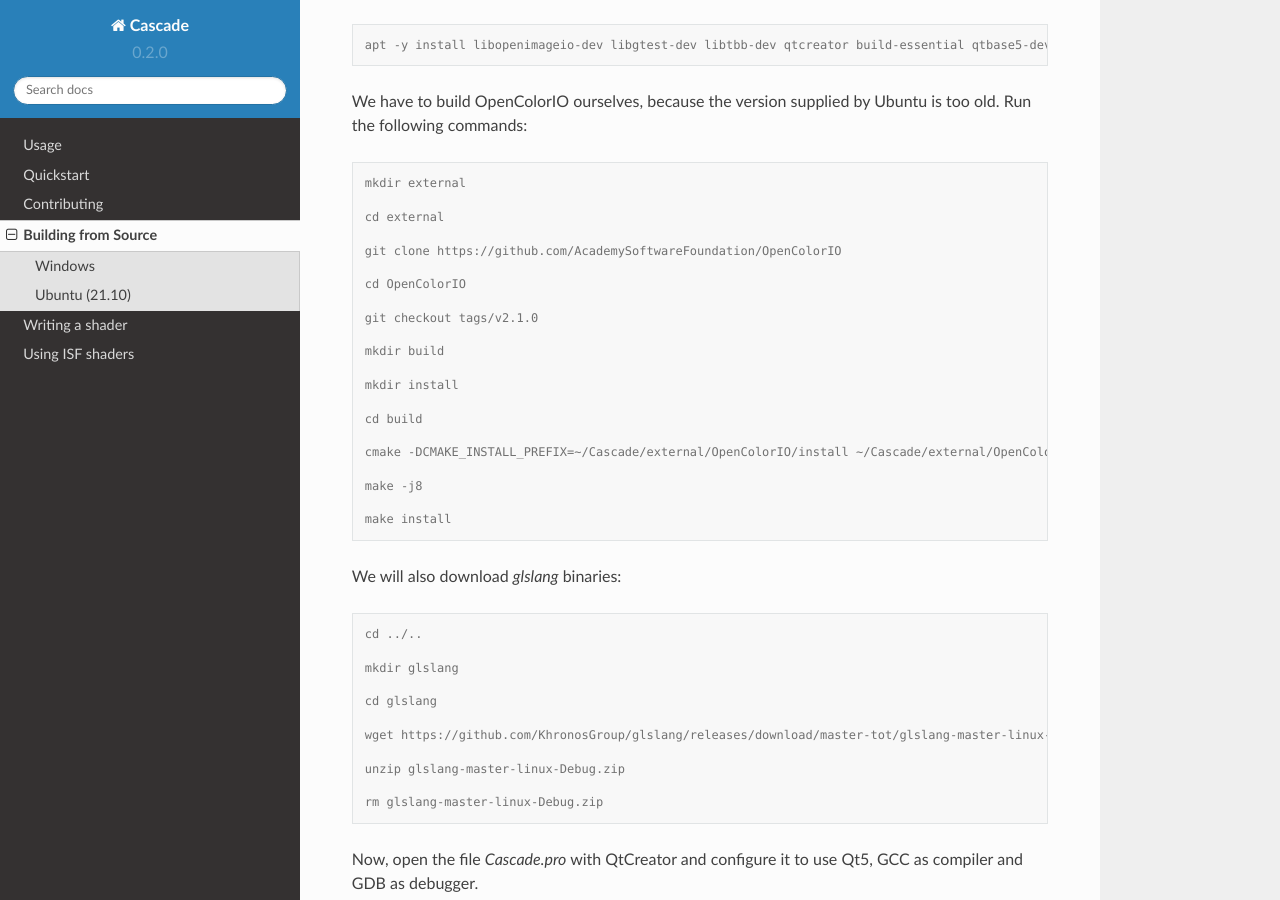
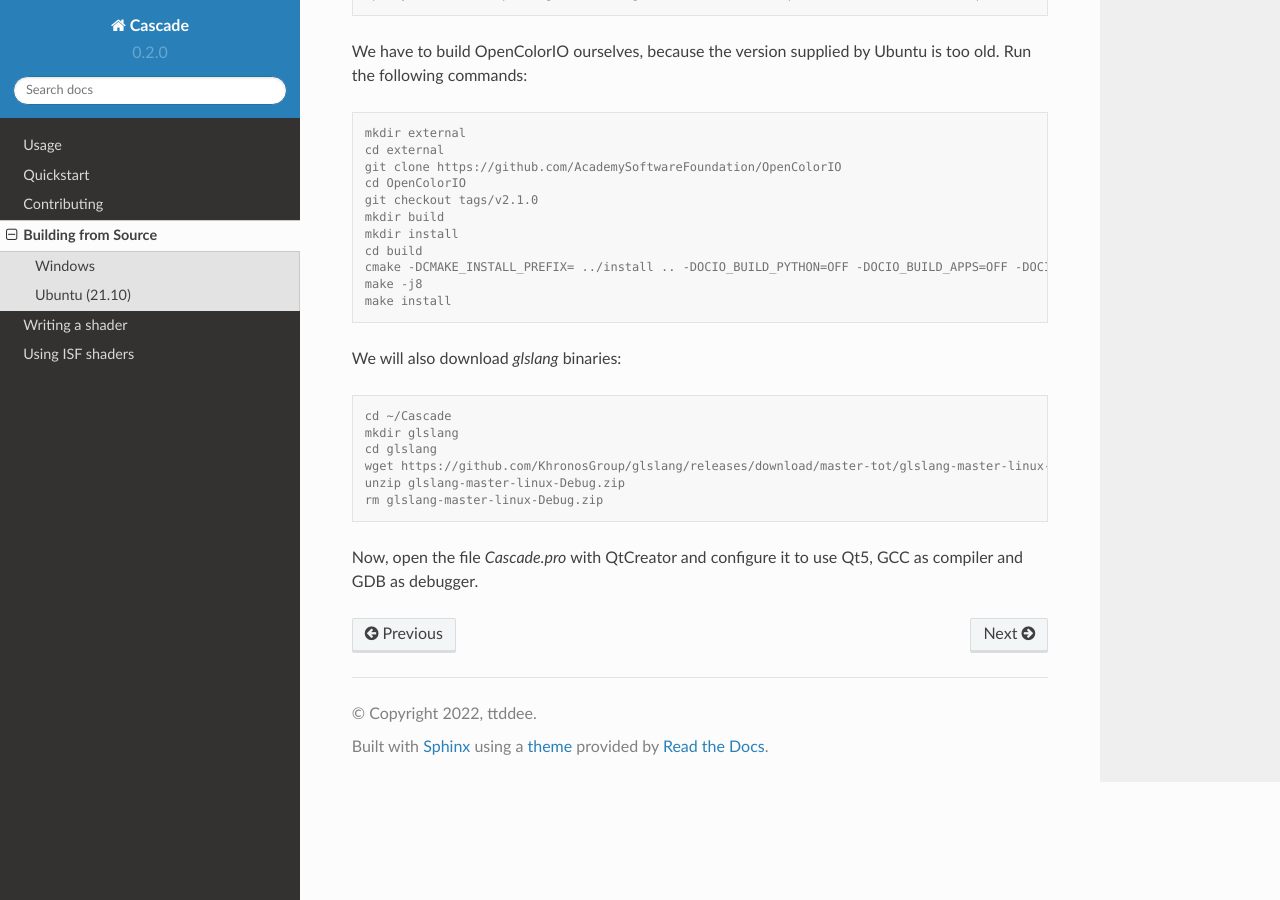
Before and after one commit to ttddee/CascadeDocs, a Sphinx documentation site: the page built from docs/source/buildingfromsource.rst, in a window 1280 px wide and 900 px high, scrolled down 1331 px. Built offline with Sphinx 7.4.7 and the Read the Docs theme 2.0.0, drawn with Linux system fonts in a browser that asks for light colours.

Commit message:
Update Linux build instructions.

```diff
--- a/docs/source/buildingfromsource.rst
+++ b/docs/source/buildingfromsource.rst
@@ -29,9 +29,7 @@
 .. code-block:: console
 
     cd Cascade
-
     git clone https://github.com/microsoft/vcpkg
-
     .\vcpkg\bootstrap-vcpkg.bat
 
 Now you can install all other dependencies using the command below:
@@ -50,7 +48,6 @@
 .. code-block:: console
 
     cd ~
-
     git clone https://github.com/ttddee/Cascade
 
 Install dependencies:
@@ -64,41 +61,26 @@
 .. code-block:: console
 
     mkdir external
-
     cd external
-
     git clone https://github.com/AcademySoftwareFoundation/OpenColorIO
-
     cd OpenColorIO
-
     git checkout tags/v2.1.0
-
     mkdir build
-
     mkdir install
-
     cd build
-
-    cmake -DCMAKE_INSTALL_PREFIX=~/Cascade/external/OpenColorIO/install ~/Cascade/external/OpenColorIO -DOCIO_BUILD_PYTHON=OFF -DOCIO_BUILD_APPS=OFF -DOCIO_BUILD_TESTS=OFF -DOCIO_BUILD_GPU_TESTS=OFF -DCMAKE_BUILD_TYPE=Debug -D CMAKE_CXX_COMPILER=/usr/bin/gcc
-
+    cmake -DCMAKE_INSTALL_PREFIX= ../install .. -DOCIO_BUILD_PYTHON=OFF -DOCIO_BUILD_APPS=OFF -DOCIO_BUILD_TESTS=OFF -DOCIO_BUILD_GPU_TESTS=OFF -DCMAKE_BUILD_TYPE=Debug
     make -j8
-
     make install
 
 We will also download `glslang` binaries:
 
 .. code-block:: console
 
-    cd ../..
-
+    cd ~/Cascade
     mkdir glslang
-
     cd glslang
-
     wget https://github.com/KhronosGroup/glslang/releases/download/master-tot/glslang-master-linux-Debug.zip
-
     unzip glslang-master-linux-Debug.zip
-
     rm glslang-master-linux-Debug.zip
 
 Now, open the file `Cascade.pro` with QtCreator and configure it to use Qt5, GCC as compiler and GDB as debugger.
```
